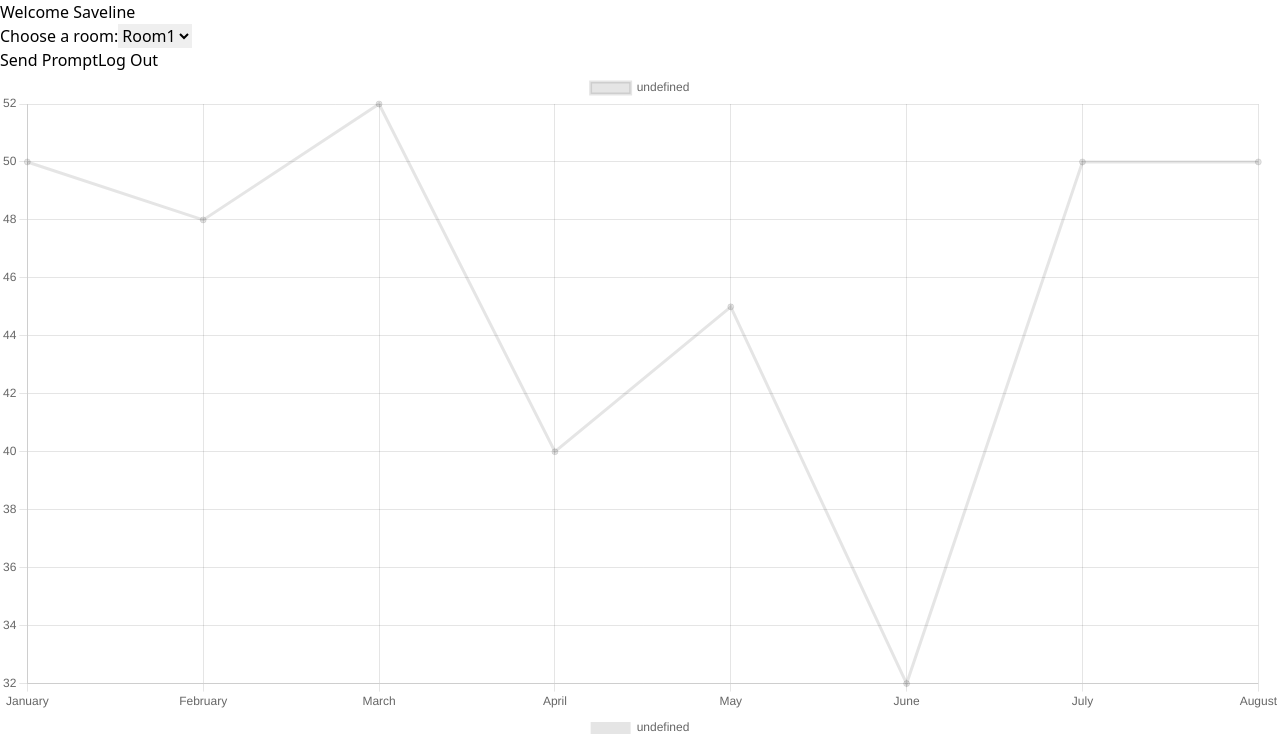
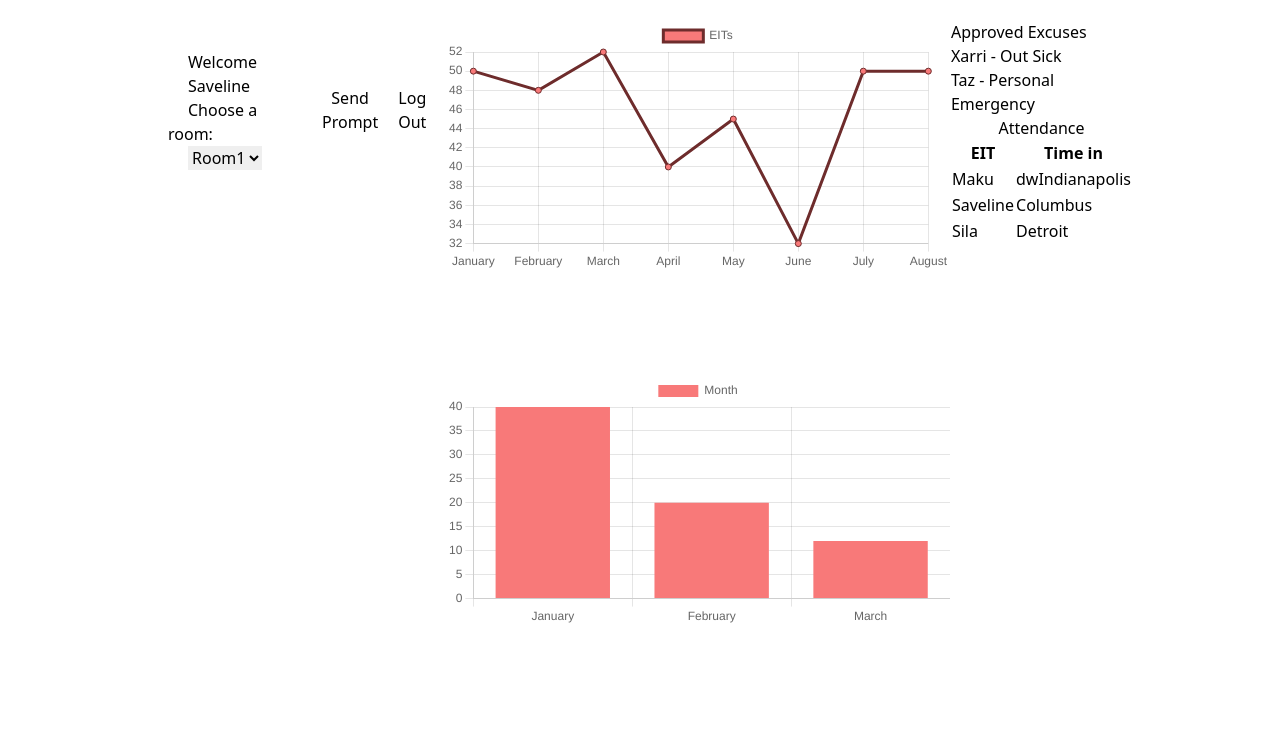
Before and after one commit to xarrijorge/mestroll, a Vue app: page /dashboard in a window 1280 px wide. Shown: the top 736 px of the page. Built offline with nearby package versions, Linux system fonts and the light colour scheme; what tw-elements would draw is missing.

Commit message:
Styles charts

```diff
--- a/src/App.vue
+++ b/src/App.vue
@@ -4,7 +4,7 @@ import { RouterLink, RouterView } from 'vue-router'
 </script>
 
 <template>
-  <RouterView />
+   <RouterView />
 </template>
 
 <style scoped>
--- a/src/components/charts/BarChartView.vue
+++ b/src/components/charts/BarChartView.vue
@@ -1,14 +1,18 @@
 <template>
-    <Bar
-      id="my-chart-id"
-      :options="chartOptions"
-      :data="chartData"
-    />
+  <Bar id="my-chart-id" :options="chartOptions" :data="chartData" />
 </template>
 
 <script>
 import { Bar } from 'vue-chartjs'
-  import { Chart as ChartJS, Title, Tooltip, Legend, BarElement, CategoryScale, LinearScale } from 'chart.js'
+import {
+  Chart as ChartJS,
+  Title,
+  Tooltip,
+  Legend,
+  BarElement,
+  CategoryScale,
+  LinearScale
+} from 'chart.js'
 
 ChartJS.register(Title, Tooltip, Legend, BarElement, CategoryScale, LinearScale)
 
@@ -18,11 +22,22 @@
   data() {
     return {
       chartData: {
-          labels: [ 'January', 'February', 'March' ],
-          datasets: [ { data: [40, 20, 12] } ]
+        labels: ['January', 'February', 'March'],
+        datasets: [
+          {
+            label: 'Month',
+            backgroundColor: '#f87979',
+            data: [40, 20, 12]
+          }
+        ]
       },
       chartOptions: {
-          responsive: true
+        responsive: true,
+        maintainAspectRatio: true,
+        legend: {
+          display: true, // Set this to true to display the legend
+          position: "top", // You can change the position to "bottom", "left", "right"
+        },
       }
     }
   }
--- a/src/components/charts/LineChartView.vue
+++ b/src/components/charts/LineChartView.vue
@@ -1,16 +1,21 @@
 <template>
-    <Line
-      id="my-chart-id"
-      :options="chartOptions"
-      :data="chartData"
-    />
+  <Line id="my-chart-id" :options="chartOptions" :data="chartData" />
 </template>
 
 <script>
 import { Line } from 'vue-chartjs'
-  import { Chart as ChartJS, CategoryScale, LinearScale, PointElement, LineElement, Title, Tooltip, Legend } from 'chart.js'
+import {
+  Chart as ChartJS,
+  CategoryScale,
+  LinearScale,
+  PointElement,
+  LineElement,
+  Title,
+  Tooltip,
+  Legend
+} from 'chart.js'
 
-  ChartJS.register( CategoryScale, LinearScale, PointElement, LineElement, Title, Tooltip, Legend)
+ChartJS.register(CategoryScale, LinearScale, PointElement, LineElement, Title, Tooltip, Legend)
 
 export default {
   name: 'LineChartView',
@@ -19,11 +24,24 @@
   data() {
     return {
       chartData: {
-          labels: [ 'January', 'February', 'March', "April", "May", "June", "July", "August" ],
-          datasets: [ { data: [50, 48, 52, 40, 45, 32, 50, 50,] } ]
+        labels: ['January', 'February', 'March', 'April', 'May', 'June', 'July', 'August'],
+        datasets: [
+          {
+            label: 'EITs',
+            color: '#f87979',
+            backgroundColor: '#f87979',
+            borderColor: '#6e2c2c',
+            data: [50, 48, 52, 40, 45, 32, 50, 50]
+          }
+        ]
       },
       chartOptions: {
-          responsive: true
+        responsive: true,
+        maintainAspectRatio: true,
+        legend: {
+          display: true, // Set this to true to display the legend
+          position: 'top' // You can change the position to "bottom", "left", "right"
+        }
       }
     }
   }
--- a/src/views/DashboardView.vue
+++ b/src/views/DashboardView.vue
@@ -1,24 +1,24 @@
-<template>
-  <div class="px-20 flex flex-col align-center">
-    <div class="flex justify-between align-center">
+<template >
+  <div class="px-20 flex flex-col align-center dashboard">
+    <header class="header">
       <CheckInView :username="username" />
       <button class="bg-blue-500 hover:bg-blue-700 text-white font-bold py-2 px-4 rounded">
         Send Prompt
       </button>
-      <button @click="logout" class="bg-yellow-500 hover:bg-yellow-700 text-white font-bold py-2 px-4 rounded">
+      <button @click="logout" class="bg-yellow-500 logout hover:bg-yellow-700 py-2 px-4 rounded">
        Log Out
       </button>
 
-    </div>
-    <section class="flex w-4/5">
-      <article class="w-1/2">
+    </header>
+    <section class="charts">
+      <article>
         <LineChartView />
       </article>
-      <article class="w-1/2">
+      <article>
         <BarChartView />
       </article>
     </section>
-    <main class="flex flex-row pt-500px">
+    <main class="flex">
       <section class="excuses w-1/2">
         <h2 class="underline">Approved Excuses</h2>
         <ul v-for="item in excuses" :key="item.name">
@@ -73,3 +73,32 @@ export default {
   }
 }
 </script>
+<style scoped>
+.dashboard{
+  padding: 20px;
+  width: 80vw;
+  max-width: 100vw;
+  height: 100vh;
+  margin: 0 auto;
+  display: flex;
+}
+.header{
+  margin: 20px 0;
+  padding: 10px 0;
+  display: flex;
+  height: min-content;
+}
+.header * {
+  margin: 0 20px;
+}
+.logout{
+  margin-left: auto;
+}
+.charts{
+  display: grid;
+  grid-template-columns: repeat(auto-fit, minmax(300px, 1fr));
+  margin: 0 auto;
+  margin-bottom: 50px;
+  width: 100%;
+}
+</style>
```
Lines whose indentation alone changed are shown as unchanged.
